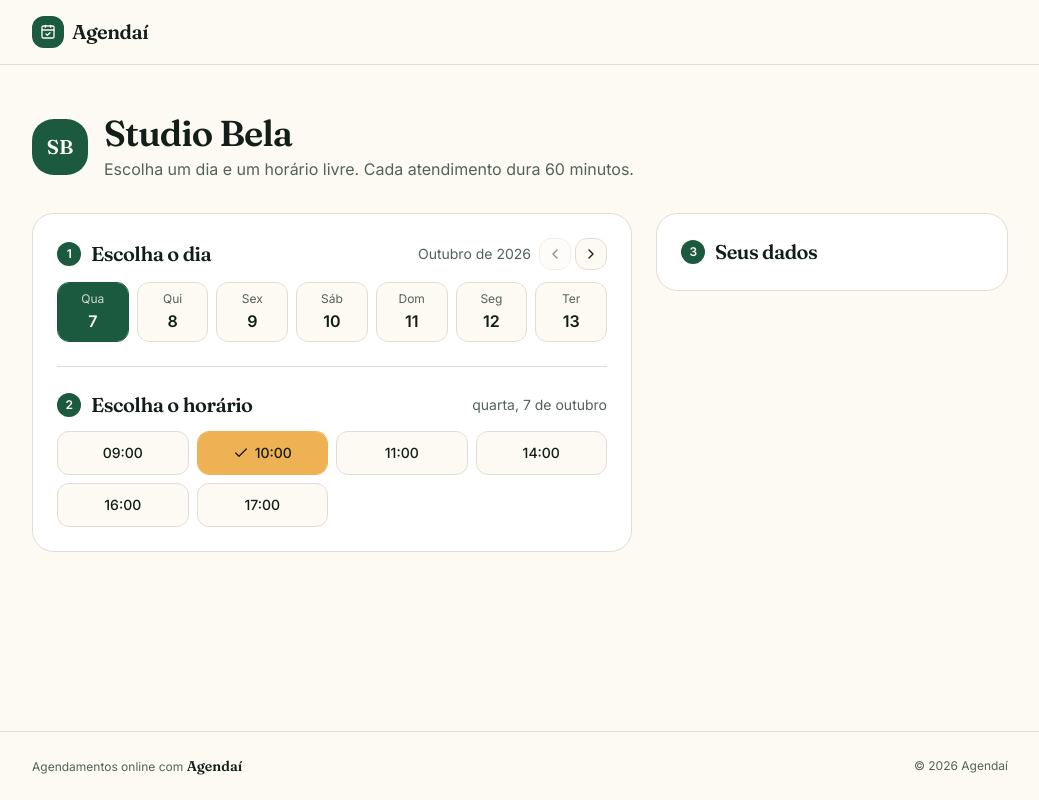
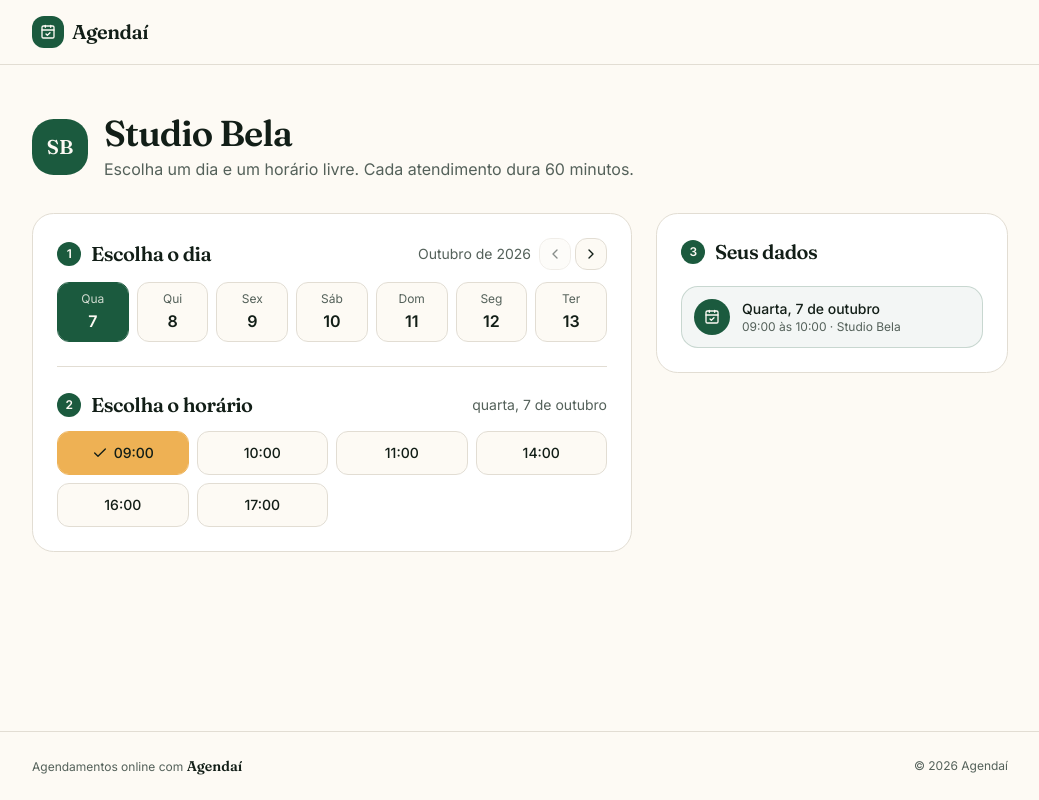
Before and after one commit to LuanCruz13/agendamento-multitenant, a Next.js app in the folder frontend/: page /agendar/1 in a window 1280 px wide. Both pictures are taken after a click on the button "09:00". Shown: the whole page, without its empty margins (120-1159 px from the left). Built offline with nearby package versions, Linux system fonts and the light colour scheme.

Commit message:
feat(frontend): add local date/slot selection state to booking flow

```diff
--- a/frontend/components/booking/booking-flow.tsx
+++ b/frontend/components/booking/booking-flow.tsx
@@ -1,9 +1,11 @@
 "use client"
 
+import { useState } from "react";
 import { DayPicker } from "./day-picker";
 import { SlotPicker } from "./slot-picker";
 import { StepTitle } from "./step-title";
-import { startOfToday } from "@/lib/dates";
+import { addDays, startOfToday, formatLongDate, formatSlotRange } from "@/lib/dates";
+import { CalendarCheck, Clock } from "lucide-react";
 
 type BookingFlowProps = {
     slug: string;
@@ -20,6 +22,33 @@ export function BookingFlow({ slug }: BookingFlowProps){
             "2026-10-14T16:00:00.000Z",
             "2026-10-14T17:00:00.000Z",
         ];
+
+        const [weekStart, setWeekStart] = useState(() => startOfToday());
+        const [selectedDate, setSelectedDate] = useState(() => startOfToday());
+        const [selectedSlot, setSelectedSlot] = useState<string | null>(null);
+
+
+        function handleSelectedDate(date: Date){
+            setSelectedDate(date);
+            setSelectedSlot(null);
+        }
+
+        function handlePrevWeek(){
+            const newWeekStart = addDays(weekStart, -7);
+            setWeekStart(newWeekStart);
+            setSelectedDate(newWeekStart);
+            setSelectedSlot(null);
+        }
+
+        function handleNextWeek(){
+            const newWeekStart = addDays(weekStart, 7);
+            setWeekStart(newWeekStart);
+            setSelectedDate(newWeekStart);
+            setSelectedSlot(null);
+        }
+
+        const longDate = formatLongDate(selectedDate);
+        const capitalizedLongDate = longDate.charAt(0).toUpperCase() + longDate.slice(1);
 
     return(
         <main className="mx-auto flex w-full max-w-5xl flex-1 flex-col gap-8 px-4 py-8 md:px-6 md:py-12">
@@ -38,24 +67,49 @@ export function BookingFlow({ slug }: BookingFlowProps){
             <div className="grid grid-cols-1 items-start gap-6 lg:grid-cols-[1fr_22rem]">
                 <section className="flex flex-col gap-6 rounded-2xl border border-border bg-card p-5 md:p-6">
                     <DayPicker
-                        weekStart={startOfToday()}
-                        selectedDate={startOfToday()}
-                        onSelectDate={() => {}}
-                        onPrevWeek={() => {}}
-                        onNextWeek={() => {}}
+                        weekStart={weekStart}
+                        selectedDate={selectedDate}
+                        onSelectDate={handleSelectedDate}
+                        onPrevWeek={handlePrevWeek}
+                        onNextWeek={handleNextWeek}
                     />
                     <div className="h-px bg-border" />
 
                     <SlotPicker
-                        selectedDate={startOfToday()}
-                            slots={exampleSlots}
-                            selectedSlot={exampleSlots[1]}
-                            onSelectSlot={() => {}}
+                        selectedDate={selectedDate}
+                        slots={exampleSlots}
+                        selectedSlot={selectedSlot}
+                        onSelectSlot={setSelectedSlot}
                     />
                 </section>
 
                 <section className="flex flex-col gap-5 rounded-2xl border border-border bg-card p-5 md:p-6 lg:sticky lg:top-6">
                     <StepTitle number={3} id="step-form">Seus dados</StepTitle>
+
+                {selectedSlot ? (
+                        <div className="flex items-center gap-3 rounded-xl border border-primary/20 bg-primary/5 p-3">
+                            <span className="flex size-9 shrink-0 items-center justify-center rounded-full bg-primary text-primary-foreground">
+                                <CalendarCheck className="size-4" />
+                            </span>
+                            <div className="flex flex-col">
+                            <span className="text-sm font-medium">{capitalizedLongDate}</span>
+                            <span className="text-xs text-muted-foreground">
+                                {formatSlotRange(selectedSlot)} · Studio Bela
+                            </span>
+                        </div>
+                    </div>
+                ) : (
+                    <div className="flex items-center gap-3 rounded-xl border border-dashed border-border p-3 text-sm text-muted-foreground">
+                        <span className="flex size-9 shrink-0 items-center justify-center rounded-full bg-muted">
+                            <Clock className="size-4" />
+                        </span>
+                        Escolha um dia e um horário para continuar.
+                    </div>
+                    )}
+
+
+
+
                 </section>
             </div>
 
```
